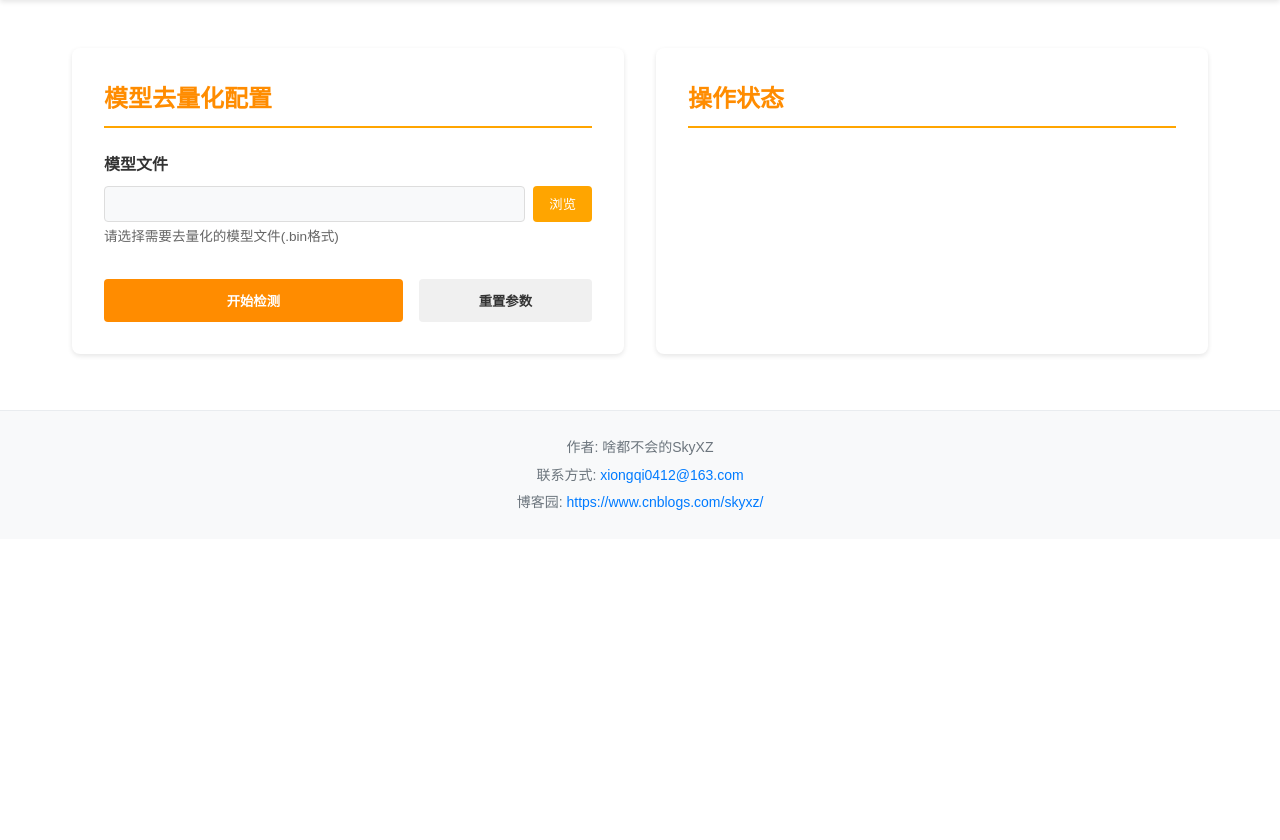
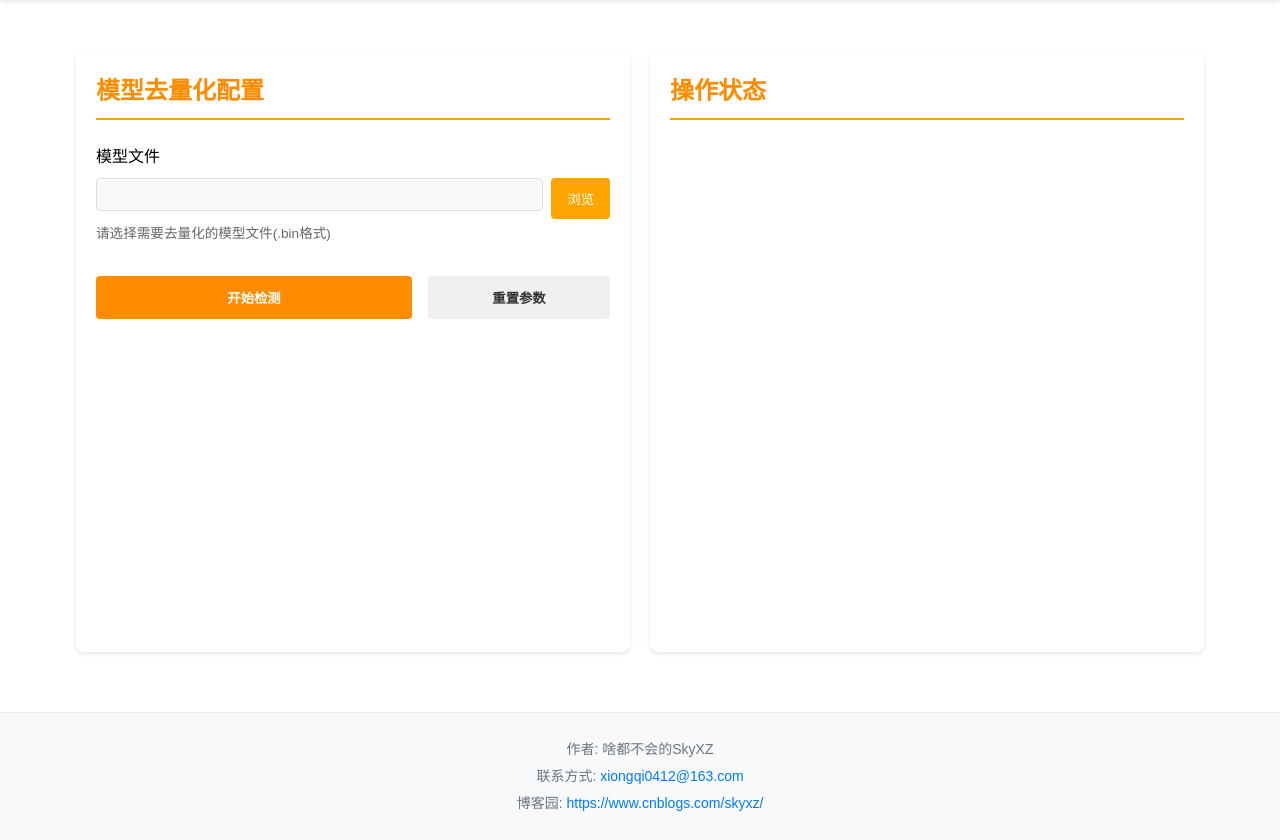
Before and after one commit to xiongqi123123/RDK_ToolChain, a Flask app: page /model-delete in a window 1280 px wide. Shown: the part 152-992 px from the top of the page. Before the commit the page ends 662 px from the top, so only its background shows below. Run offline with Flask 3, Linux system fonts and the light colour scheme.

Commit message:
解决了pose的一些问题

```diff
--- a/app.py
+++ b/app.py
@@ -34,7 +34,7 @@ def model_training():
         config.validate()
 
         # 创建数据集配置文件
-        kpt_shape = [config.kpt_num, config.kpt_dim] if config.model_version == 'yolov8' and config.model_tag == 'pose' else None
+        kpt_shape = [config.kpt_num, config.kpt_dim] if config.model_tag == 'pose' else None
         yaml_path = create_yaml_config(
             config.dataset_path,
             config.num_classes,
--- a/static/css/style.css
+++ b/static/css/style.css
@@ -70,15 +70,25 @@ main {
 .training-container {
     display: grid;
     grid-template-columns: 1fr 1fr;
-    gap: 2rem;
-    padding: 1rem;
+    /* gap: 2rem;
+    padding: 1rem; */
+    gap: 20px;
+    padding: 20px;
+    max-width: 100%;
+    margin: 0 auto;
 }
 
 .training-form {
-    background-color: white;
+    /* background-color: white;
     padding: 2rem;
     border-radius: 8px;
-    box-shadow: 0 2px 5px rgba(0,0,0,0.1);
+    box-shadow: 0 2px 5px rgba(0,0,0,0.1); */
+    background: #fff;
+    padding: 20px;
+    border-radius: 8px;
+    box-shadow: 0 2px 4px rgba(0, 0, 0, 0.1);
+    height: calc(100vh - 200px);
+    overflow-y: auto;
 }
 
 .training-form h2 {
@@ -95,19 +105,24 @@ main {
 .form-group label {
     display: block;
     margin-bottom: 0.5rem;
-    color: var(--text-color);
-    font-weight: bold;
+    /* color: var(--text-color);
+    font-weight: bold; */
+    font-weight: 500;
 }
 
+.form-group input,
+
 .form-group select,
-.form-group input[type="text"],
-.form-group input[type="number"],
+/* .form-group input[type="text"],
+.form-group input[type="number"], */
 .form-group textarea {
     width: 100%;
-    padding: 0.5rem;
+    /* padding: 0.5rem; */
+    padding: 8px;
     border: 1px solid #ddd;
     border-radius: 4px;
-    font-size: 1rem;
+    /* font-size: 1rem; */
+    margin-bottom: 0.5rem;
 }
 
 .form-group textarea {
@@ -170,10 +185,15 @@ main {
 }
 
 .training-status {
-    background-color: white;
-    padding: 2rem;
+    /* background-color: white;
+    padding: 2rem; */
+    background: #fff;
+    padding: 20px;
     border-radius: 8px;
-    box-shadow: 0 2px 5px rgba(0,0,0,0.1);
+    /* box-shadow: 0 2px 5px rgba(0,0,0,0.1); */
+    box-shadow: 0 2px 4px rgba(0, 0, 0, 0.1);
+    height: calc(100vh - 200px);
+    overflow-y: auto;
 }
 
 .training-status h2 {
@@ -476,17 +496,22 @@ input[readonly] {
 
 /* 日志输出样式 */
 .log-output {
-    background-color: #1e1e1e;
+    /* background-color: #1e1e1e;
     color: #d4d4d4;
-    padding: 1rem;
+    padding: 1rem; */
+    background: #f8f9fa;
+    padding: 10px;
     border-radius: 4px;
-    font-family: 'Courier New', Courier, monospace;
+    /* font-family: 'Courier New', Courier, monospace;
     font-size: 0.9rem;
     max-height: 500px;
     overflow-y: auto;
-    margin-top: 0.5rem;
+    margin-top: 0.5rem; */
+    font-family: monospace;
     white-space: pre-wrap;
-    word-wrap: break-word;
+    /* word-wrap: break-word; */
+    max-height: calc(100vh - 400px);
+    overflow-y: auto;
 }
 
 .log-separator {
@@ -629,3 +654,39 @@ footer {
 .download-btn i {
     font-size: 18px;
 }
+
+/* 美化滚动条样式 */
+.training-form::-webkit-scrollbar,
+.training-status::-webkit-scrollbar {
+    width: 8px;
+}
+
+.training-form::-webkit-scrollbar-track,
+.training-status::-webkit-scrollbar-track {
+    background: #f1f1f1;
+    border-radius: 4px;
+}
+
+.training-form::-webkit-scrollbar-thumb,
+.training-status::-webkit-scrollbar-thumb {
+    background: #888;
+    border-radius: 4px;
+}
+
+.training-form::-webkit-scrollbar-thumb:hover,
+.training-status::-webkit-scrollbar-thumb:hover {
+    background: #555;
+}
+
+/* 确保在小屏幕上也能良好显示 */
+@media (max-width: 1024px) {
+    .training-container {
+        grid-template-columns: 1fr;
+    }
+
+    .training-form,
+    .training-status {
+        height: auto;
+        max-height: 600px;
+    }
+}
--- a/static/js/training.js
+++ b/static/js/training.js
@@ -160,7 +160,7 @@ function updateTagOptions(modelSeries, selectedVersion) {
     });
     tagSelect.onchange = function() {
         const kptShapeGroup = document.getElementById('kptShapeGroup');
-        if (selectedVersion === 'yolov8' && this.value === 'pose') {
+        if (this.value === 'pose') {
             kptShapeGroup.style.display = 'block';
         } else {
             kptShapeGroup.style.display = 'none';
--- a/util/filesystem.py
+++ b/util/filesystem.py
@@ -114,6 +114,7 @@ def verify_dataset_structure(dataset_path: str) -> None:
 def create_yaml_config(dataset_path: str, num_classes: int, labels: List[str], kpt_shape: Optional[List[int]]) -> str:
     """创建YAML配置文件"""
     try:
+        print(f"创建YAML配置文件: {dataset_path}, {num_classes}, {labels}, {kpt_shape}")
         # 确保数据集路径存在
         dataset_path = os.path.abspath(dataset_path)
         if not os.path.exists(dataset_path):
@@ -137,6 +138,7 @@ def create_yaml_config(dataset_path: str, num_classes: int, labels: List[str], k
         }
         if kpt_shape:
             config['kpt_shape'] = kpt_shape
+        print(config)
         # 保存配置文件
         config_dir = Path(__file__).parent.parent / "models" / "model_train" / "YOLO" / "yolov5_v2.0" / "data"
         config_dir.mkdir(parents=True, exist_ok=True)
```
